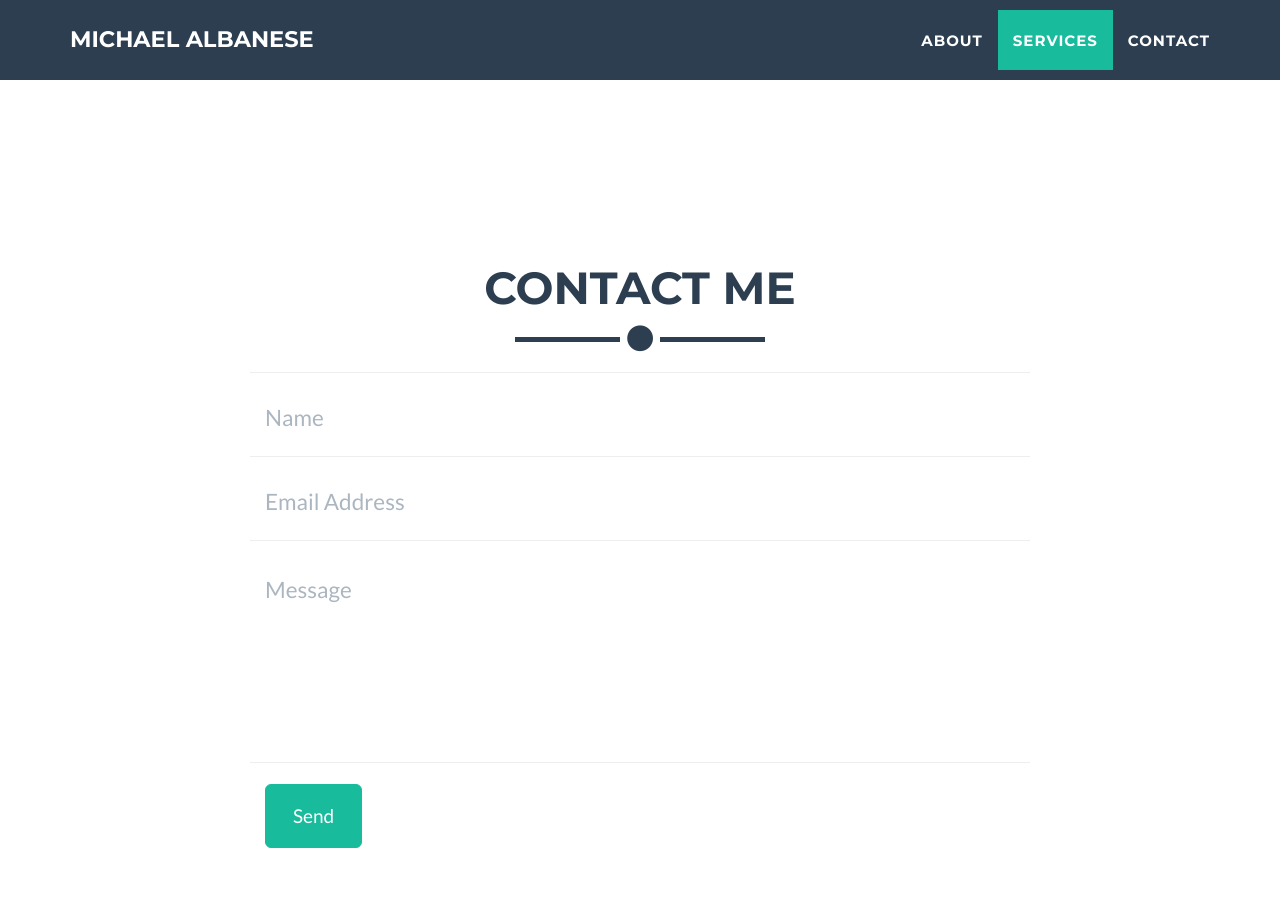
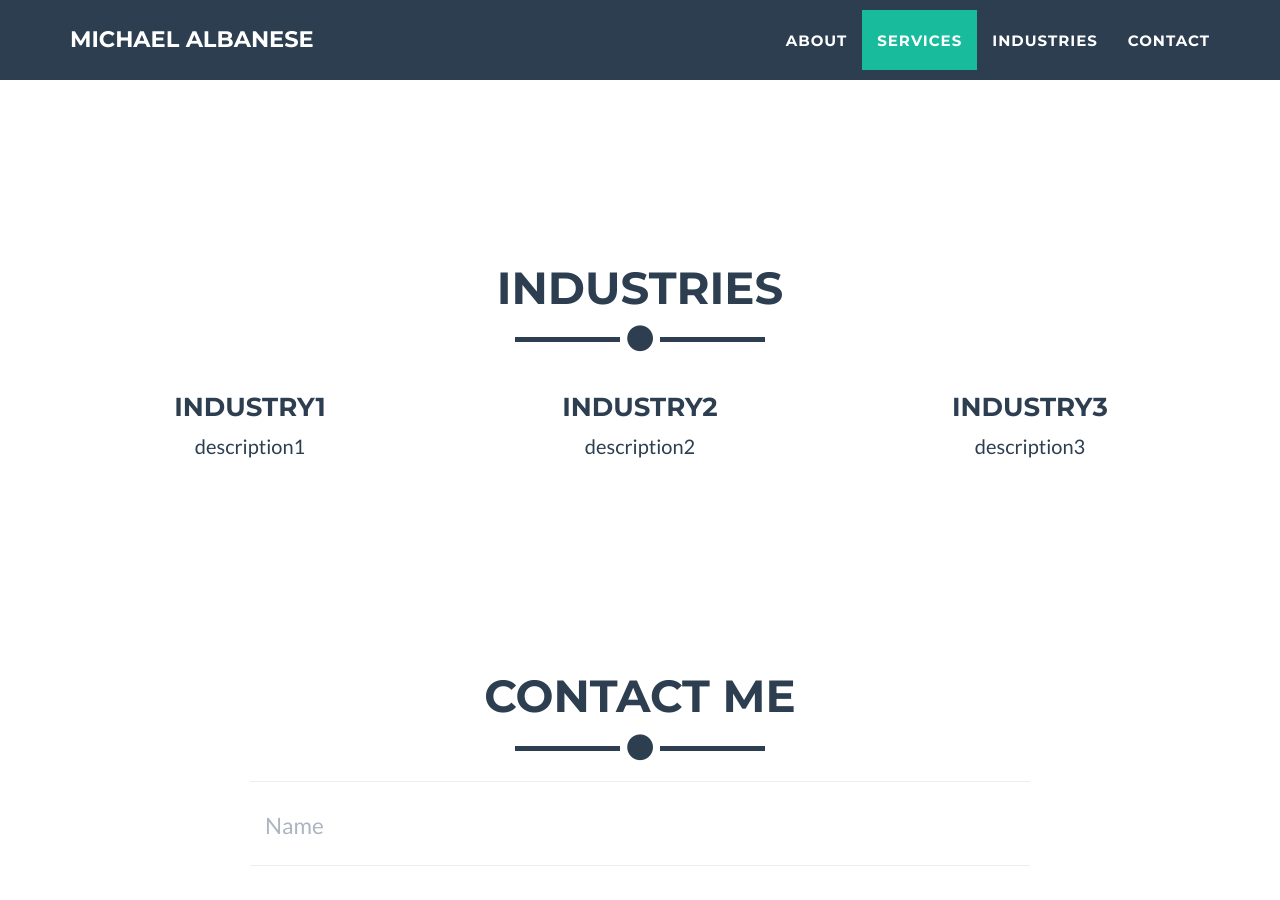
Before and after one commit to mgalbanese12/mgalbanese12.github.io, a Jekyll site: the page built from _posts/2022-02-22-Access Database Updates and Improvements.markdown, in a window 1280 px wide and 900 px high, scrolled down 2090 px. Built offline with Jekyll 4.4.1, drawn with Linux system fonts in a browser that asks for light colours.

Commit message:
add barebones industries section

```diff
--- /dev/null
+++ b/_data/industries.yml
@@ -0,0 +1,8 @@
+- title: industry1
+  text: description1
+
+- title: industry2
+  text: description2
+
+- title: industry3
+  text: description3
--- /dev/null
+++ b/_includes/industries.html
@@ -0,0 +1,18 @@
+    <section id="industries">
+        <div class="container">
+            <div class="row">
+                <div class="col-lg-12 text-center">
+                    <h2>Industries</h2>
+                    <hr class="star-primary">
+                </div>
+            </div>
+            <div class="row">
+	      {% for industry in site.data.industries %}
+              <div class="col-lg-4  text-center">
+		<h3> {{ industry.title }} </h3>
+		<p> {{ industry.text }} </p>
+              </div>
+	      {% endfor %}
+            </div>
+        </div>
+    </section>
--- a/_includes/nav.html
+++ b/_includes/nav.html
@@ -23,6 +23,9 @@
                     </li>
 		                        <li class="page-scroll">
                         <a href="#portfolio">Services</a>
+					</li>
+		    <li class="page-scroll">
+                        <a href="#industries">Industries</a>
                     </li>
                     <li class="page-scroll">
                         <a href="#contact">Contact</a>
--- a/_layouts/default.html
+++ b/_layouts/default.html
@@ -6,6 +6,7 @@
     {% include header.html %}
     {% include about.html %}
     {% include portfolio_grid.html %}
+    {% include industries.html %}
 
     {% if site.contact == "static" %}
     {% include contact_static.html %}
```
